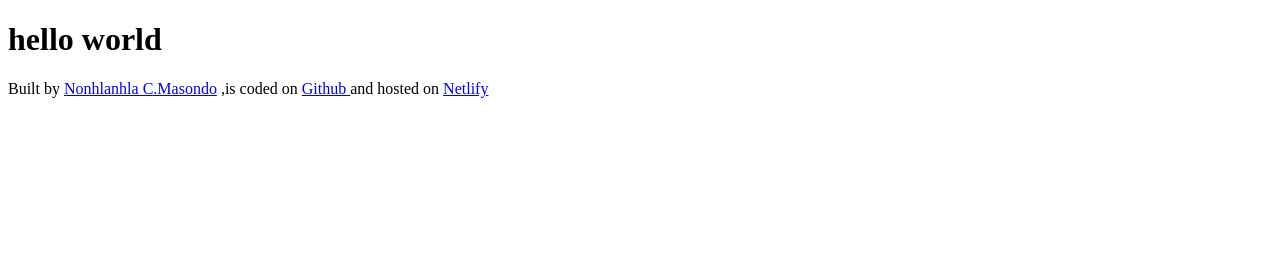
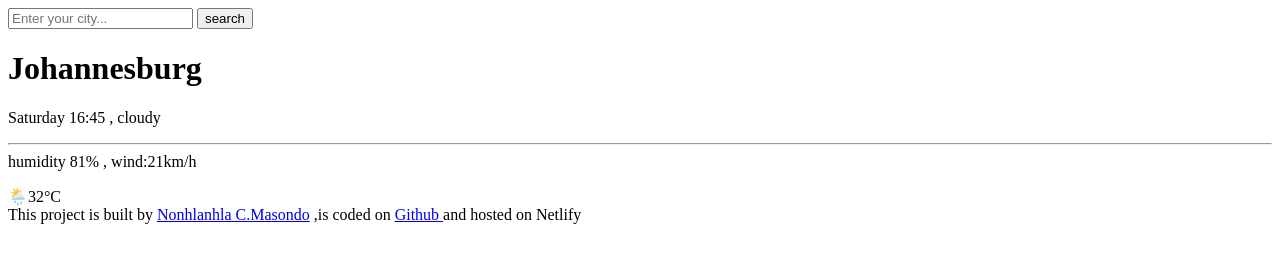
Before and after one commit to CHANTAL23-N/my-final-project, a plain HTML site: page index.html in a window 1280 px wide. Drawn offline with Linux system fonts and the light colour scheme.

Commit message:
updated html

```diff
--- a/index.html
+++ b/index.html
@@ -3,19 +3,36 @@
   <head>
     <meta charset="UTF-8" />
     <meta name="viewport" content="width=device-width, initial-scale=1.0" />
-    <title>Document</title>
+    <title>My Weather App</title>
   </head>
   <body>
-    <h1>hello world</h1>
-    <footer>
-      Built by
+<header>
+<form>
+<input type="search"
+       placeholder="Enter your city..." requied/>
+<input type="submit"
+       value="search"/>
+</form>
+</header>
+<main>
+    <div>
+<h1>Johannesburg</h1>
+<p>Saturday 16:45 , cloudy
+    <hr/>
+humidity 81% , wind:21km/h
+</p>
+    </div>
+    <div>🌦️32°C</div>
+</main>
+ <footer>
+        This project is built by
       <a href="https://github.com/CHANTAL23-N/my-final-project" target="_blank"
         >Nonhlanhla C.Masondo</a
       >
       ,is coded on
       <a href="https://github.com/dashboard" target="_blank"> Github </a> and
       hosted on
-      <a
+      <a<
         href="https://app.netlify.com/sites/my-final-project-shecodes/overview"
         target="_blank"
         >Netlify</a
```
